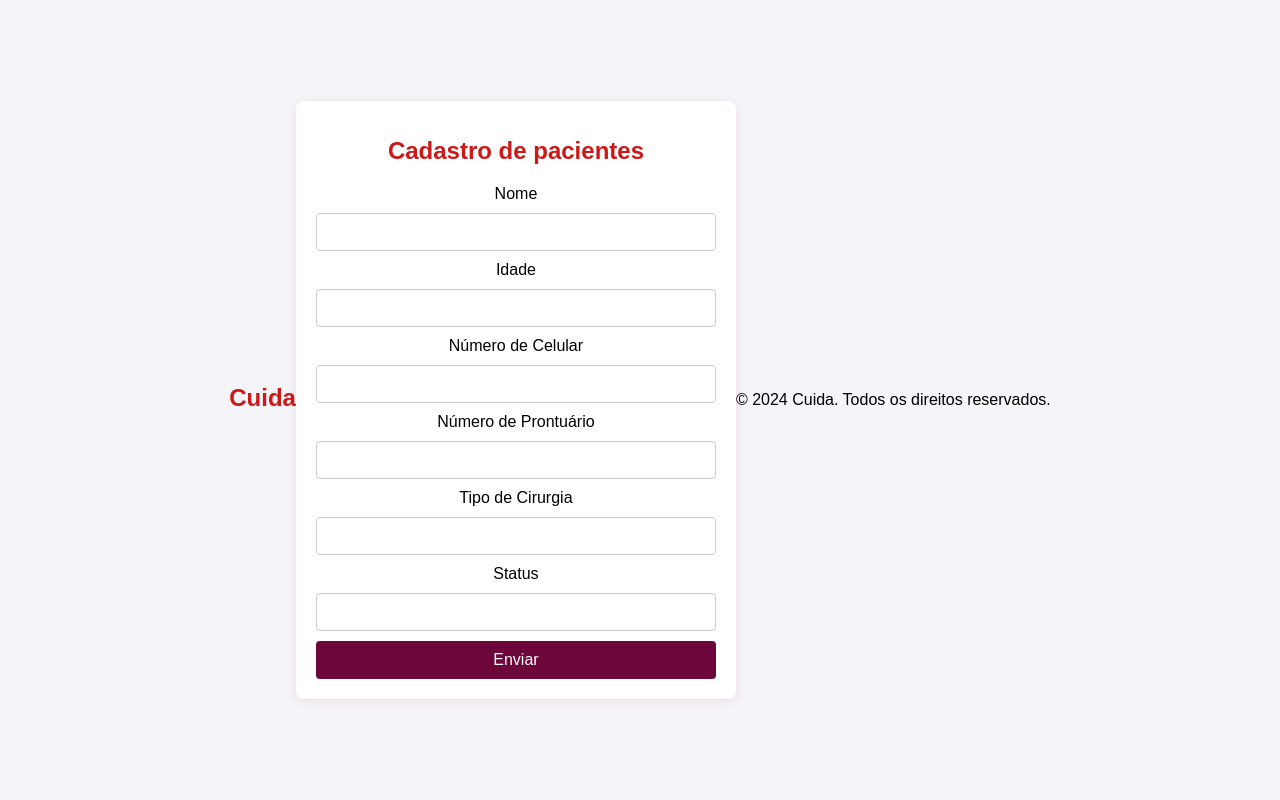
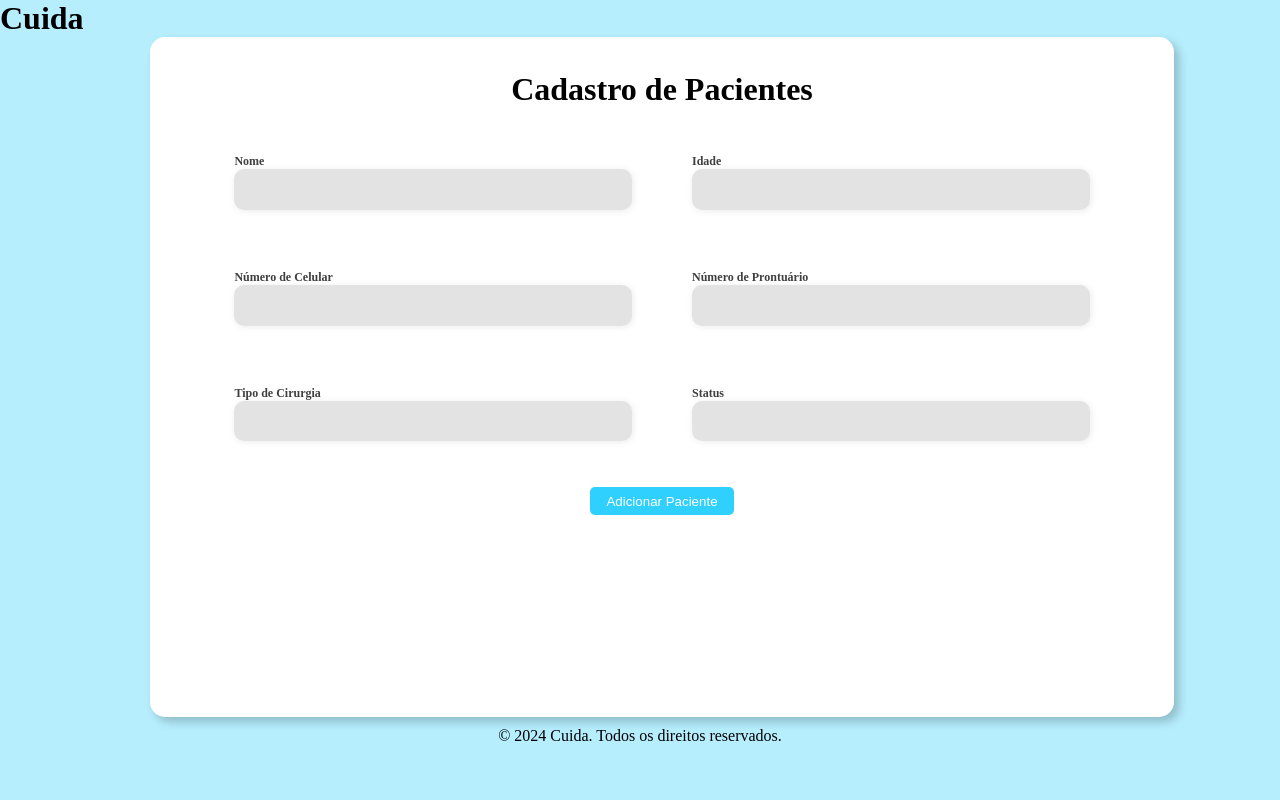
Before and after one commit to Jeraross/CUIDA, a Django app: page / in a window 1280 px wide. Run offline with Django 5.2, Linux system fonts and the light colour scheme.

Commit message:
css pagina de cadastro

```diff
--- a/cuida/app_cuida/templates/cadastro/home.html
+++ b/cuida/app_cuida/templates/cadastro/home.html
@@ -2,18 +2,58 @@
 {% load static %}
 
 {% block content %}
-<link rel="stylesheet" href="{% static 'css/base.css' %}">
+<link rel="stylesheet" href="{% static 'css/base.css' %}?v=1.0">
+
 <form action="{% url 'listagem_pacientes' %}" method="post">
   {% csrf_token %}
-<div style="text-align: center;" class="container">
-  <h1>Cadastro de pacientes</h1>
-  Nome <input name="nome" class="form-control-sm" type="text">
-  Idade <input name="idade" class="form-control-sm" type="text">
-  Número de Celular <input name="numero_celular" class="form-control-sm" type="text">
-  Número de Prontuário <input name="numero_prontuario" class="form-control-sm" type="text">
-  Tipo de Cirurgia <input name="tipo_cirurgia" class="form-control-sm" type="text">
-  Status <input name="status" class="form-control-sm" type="text">
-  <button class="form-control-sm">Enviar</button>
+
+<div class="container">
+
+
+  <div class="form">
+
+    <div class="form-header">
+      <div class="title">
+          <h1>Cadastro de Pacientes</h1>
+      </div>
+    </div>
+
+    <div class="input-group">
+
+    <div class="input-box">
+      <label for="nome">Nome</label>
+  <input name="nome" class="form-control-sm" type="text">
+    </div>
+
+    <div class="input-box">
+      <label for =idade>Idade</label>
+   <input name="idade" class="form-control-sm" type="text">
+    </div>
+
+    <div class="input-box">
+      <label for="numero_celular">Número de Celular</label>
+    <input name="numero_celular" class="form-control-sm" type="text">
+    </div>
+
+    <div class="input-box">
+      <label for="numero_prontuario">Número de Prontuário</label>
+  <input name="numero_prontuario" class="form-control-sm" type="text">
+    </div>
+    <div class="input-box">
+      <label for="tipo_cirurgia">Tipo de Cirurgia</label>
+  <input name="tipo_cirurgia" class="form-control-sm" type="text">
+    </div>
+    <div class="input-box">
+      <label for="status">Status</label>
+   <input name="status" class="form-control-sm" type="text">
+    </div>
+  </div>
+
+  <div class="continue-button">
+  <button class="form-control-sm" ><a>Adicionar Paciente</a></button>
+</div>
+</div>
 </div>
 </form>
+
 {% endblock %}
--- a/cuida/cuida/settings.py
+++ b/cuida/cuida/settings.py
@@ -117,7 +117,7 @@ USE_TZ = True
 # Static files (CSS, JavaScript, Images)
 # https://docs.djangoproject.com/en/5.1/howto/static-files/
 
-STATIC_URL = 'static/'
+STATIC_URL = '/static/'
 STATICFILES_DIRS = [
     BASE_DIR / "static",
 ]
--- a/cuida/static/css/base.css
+++ b/cuida/static/css/base.css
@@ -1,71 +1,124 @@
-/* Estilos globais */
-body {
-    font-family: Arial, sans-serif;
-    background-color: #f4f4f9;
+body{
+    width: 100%;
+    height: 100vh;
+
+    justify-content: center;
+    align-items: center;
+    background: #30d1fe59;
+    flex-direction: column; /*deixa header e footer alinhados*/
+
+}
+*{
     margin: 0;
     padding: 0;
+    box-sizing: border-box;
+}
+
+html, body {
+    height: 100%;
+}
+
+
+main {
+    flex: 1; /* O main ocupa o espaço disponível */
+
+}
+
+
+footer {
+    padding: 10px;
+    text-align: center;
+    width: 100%;
+
+}
+.container {
+    width: 80%;
+    height: 85vh;
+    box-shadow: 5px 5px 10px rgba(0, 0, 0, 0.212);
+    background-color: white; /* Mantém o background branco */
+
+    border-radius: 15px; /* Bordas arredondadas de 15px */
+    padding: 0.4rem; /* Espaçamento interno */
+    margin-left: 150px;
+}
+
+.form-header {
+    margin-top: -20px; /* Espaço abaixo do título */
+    text-align: center; /* Centraliza o texto do título */
+}
+
+.form {
+    width: 100%;
     display: flex;
+    flex-direction: column;
     justify-content: center;
     align-items: center;
-    height: 100vh;
+    padding: 3rem;
 }
 
-.container {
-    background-color: #fff;
-    padding: 20px;
-    border-radius: 8px;
-    box-shadow: 0 2px 10px rgba(199, 25, 25, 0.1);
-    max-width: 400px;
-    width: 100%;
+.input-group {
+    display: grid;
+    grid-template-columns: repeat(2, 1fr);
+    flex-direction: column;
+    width: 100%; /* Ocupa toda a largura do container */
+    margin: 1rem 0;
 }
 
-h1 {
-    font-size: 24px;
-    margin-bottom: 20px;
-    color: #ce1818;
+.input-box {
+    display: flex;
+    flex-direction: column;
+    width: 100%; /* Garante que cada input-box ocupe toda a largura */
+    padding: 30px;
 }
 
-input[type="text"], input[type="number"], input[type="tel"] {
+.continue-button {
+    display: flex;
+    align-items: center;
+    justify-content: center;
     width: 100%;
-    padding: 10px;
-    margin: 10px 0;
-    border: 1px solid #ccc;
-    border-radius: 4px;
-    box-sizing: border-box;
-    font-size: 14px;
+    margin-bottom: 3rem;
 }
 
-button {
-    width: 100%;
-    padding: 10px;
-    background-color: #6d063a;
+.continue-button button {
     border: none;
-    color: white;
-    font-size: 16px;
-    border-radius: 4px;
+    background-color: #30D0FE;
+    padding: 0.4rem 1rem;
+    border-radius: 5px;
     cursor: pointer;
-    transition: background-color 0.3s ease;
 }
 
-button:hover {
-    background-color: #0056b3;
+.continue-button button:hover {
+    background-color: #1F2B5B;
 }
 
-/* Estilos de responsividade */
-@media (max-width: 768px) {
-    .container {
-        padding: 15px;
-    }
+.continue-button button a {
+    text-decoration: none;
+    font-weight: 500;
+    color: #fff;
+}
 
-    h1 {
-        font-size: 20px;
-    }
+.input-box input {
 
-    input[type="text"], input[type="number"], input[type="tel"] {
-        font-size: 12px;
-    }
+    padding: 0.8rem 1.2rem;
+    border: none;
+    border-radius: 10px;
+    box-shadow: 1px 1px 6px #4e4c4c1c;
+    font-size: 0.8rem;
+    width: 100%;
+    background-color: #c7c7c77e;
 
-    button {
-        font-size: 14px;
-    }
 }
+
+.input-box input:hover {
+    background-color: #42404075;
+}
+.input-box label,
+.gender-title h6 {
+    font-size: 0.75rem;
+    font-weight: 600;
+    color: #000000c0;
+}
+
+.input-box input::placeholder {
+    color: #000000be;
+}
```
Also changed, not shown: cuida/db.sqlite3, cuida/static/images/background hospital.jpg (added).
